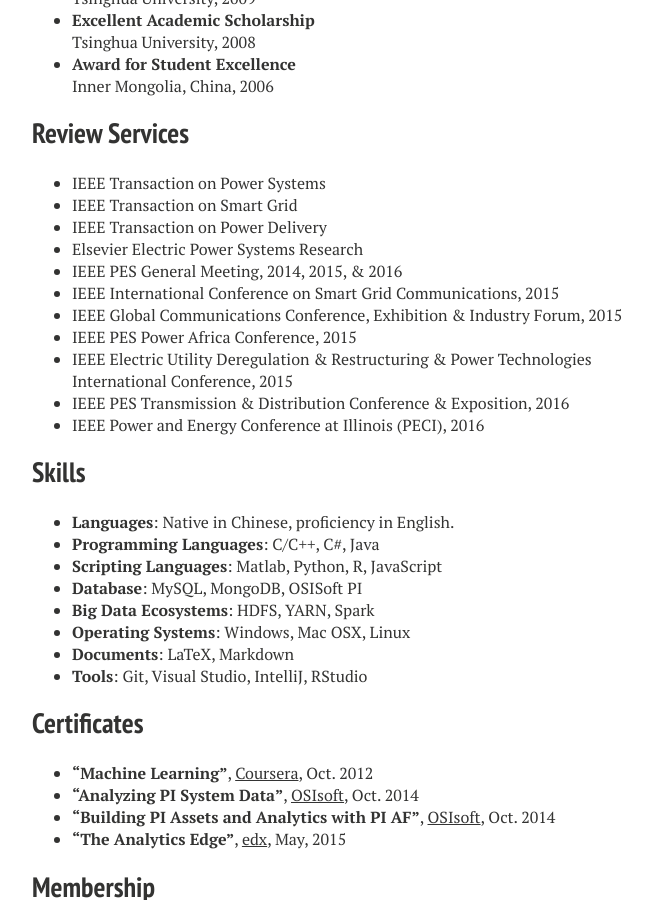
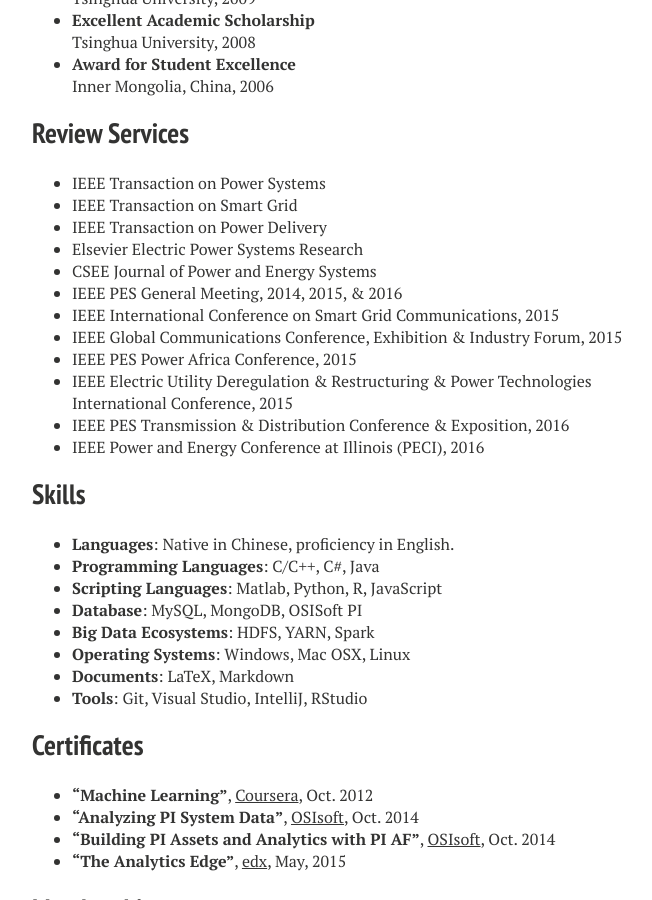
Before and after one commit to JiahuiGuo/jiahuiguo.github.io, a Jekyll site: the page built from cv.md, in a window 1280 px wide and 900 px high, scrolled down 1299 px. Shown: the whole window, without its empty margins (288-940 px from the left). Built offline with Jekyll 4.4.1, drawn with Linux system fonts in a browser that asks for light colours; nearby versions of some CDN libraries.

Commit message:
Update cv.md

```diff
--- a/cv.md
+++ b/cv.md
@@ -65,6 +65,7 @@
 - IEEE Transaction on Smart Grid
 - IEEE Transaction on Power Delivery
 - Elsevier Electric Power Systems Research
+- CSEE Journal of Power and Energy Systems
 - IEEE PES General Meeting, 2014, 2015, & 2016
 - IEEE International Conference on Smart Grid Communications, 2015
 - IEEE Global Communications Conference, Exhibition & Industry Forum, 2015
```
